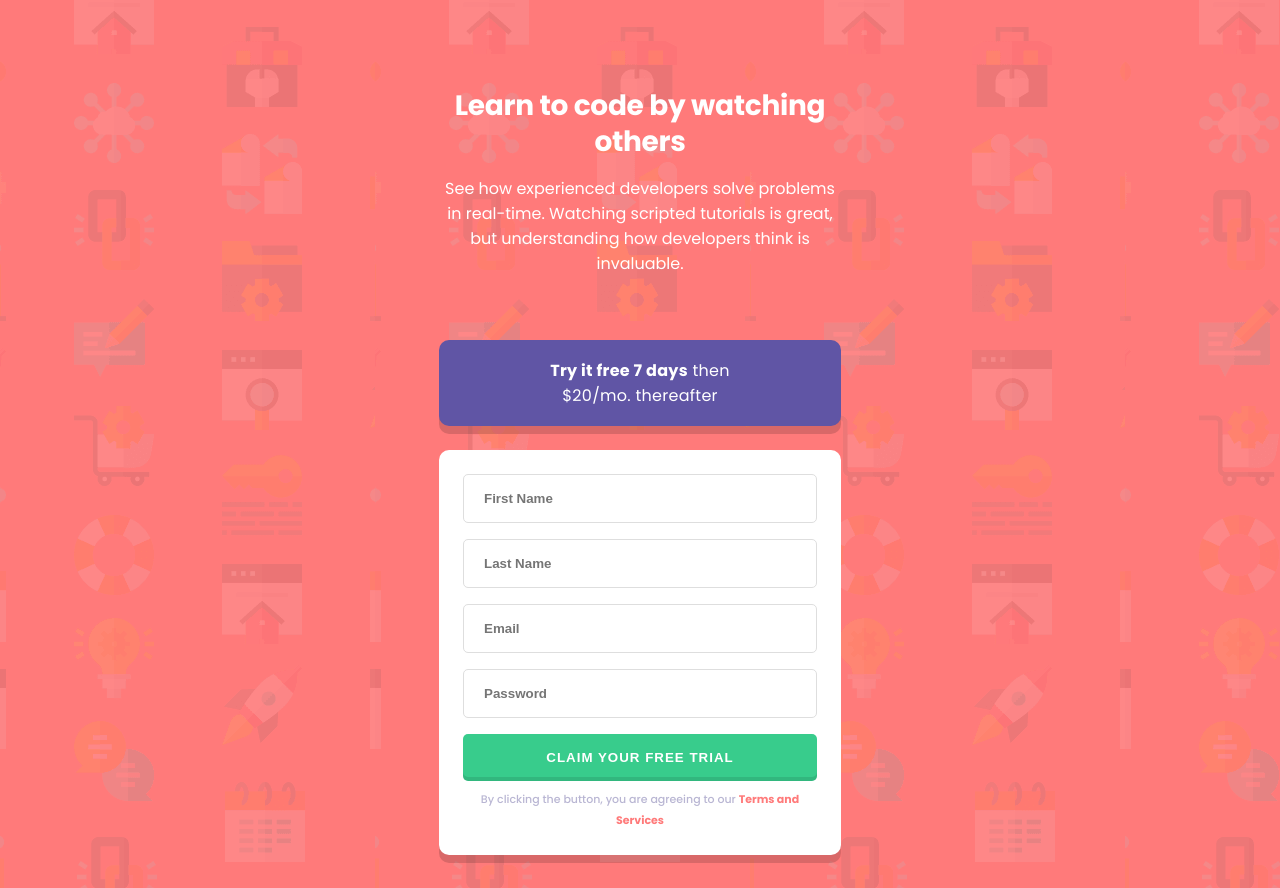
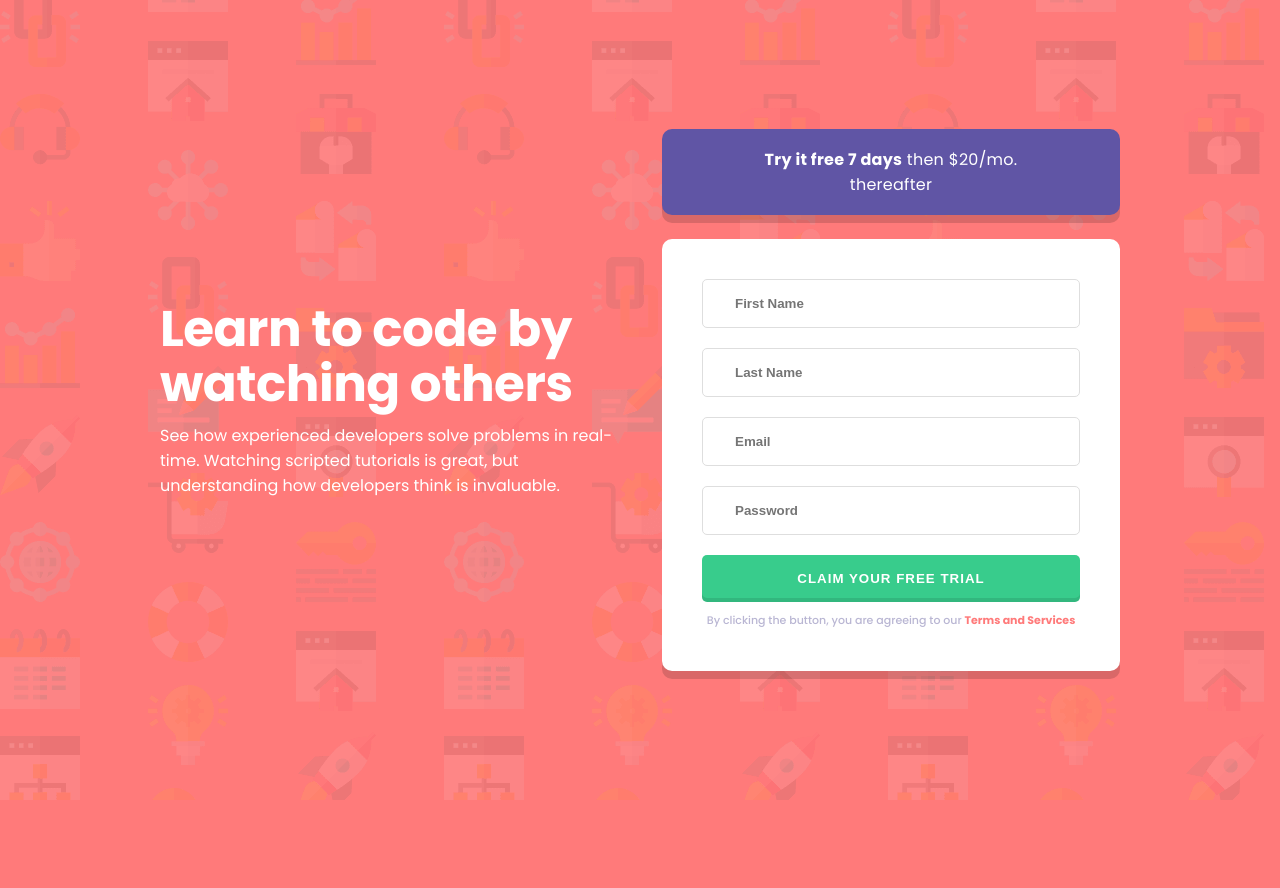
Before and after one commit to Blondeli/intro-component-with-signup-form, a plain HTML site: page index.html in a window 1280 px wide. After the commit the page ends 800 px from the top, so only its background shows below. Drawn offline with Linux system fonts and the light colour scheme.

```diff
--- a/style.css
+++ b/style.css
@@ -80,6 +80,10 @@ main {
   width: 100%;
 }
 
+#form-box > form > input:focus {
+  outline: 1px solid var(--blue-purple);
+}
+
 /* Submit button */
 #form-box > form > input[type="submit"] {
   background-color: var(--green);
@@ -89,9 +93,15 @@ main {
   letter-spacing: 1px;
   margin-bottom: 0.5rem;
   padding: 1rem 0;
+  transition: all 200ms ease-in-out;
+}
+
+#form-box > form > input[type="submit"]:focus {
+  outline: none;
 }
 
 #form-box > form > input[type="submit"]:hover {
+  background-color: hsl(154, 65%, 68%);
   cursor: pointer;
 }
 
@@ -110,3 +120,72 @@ main {
 #form-box > p > span:hover {
   cursor: pointer;
 }
+
+/* Desktop design */
+@media (min-width: 1200px) {
+  body {
+    align-items: center;
+    background-image: url(images/bg-intro-desktop.png);
+    display: flex;
+  }
+
+  main {
+    flex-direction: row;
+    margin: 5rem auto;
+    max-width: 1400px;
+    padding: 0 10rem;
+  }
+
+  /* Text section */
+  #text-content-section {
+    display: flex;
+    flex-direction: column;
+    justify-content: center;
+    margin: 0 1.375rem 0 0;
+    text-align: start;
+    width: 50%;
+  }
+
+  #text-content-section>h1 {
+    font-size: 3.125rem;
+    letter-spacing: -0.52px;
+    line-height: 3.4375rem;
+    margin-bottom: 0.6875rem;
+  }
+
+  /* Free trial section */
+  #free-trial-section {
+    margin-left: 1.375rem;
+    width: 50%;
+  }
+
+  #free-trial-ad {
+    background-color: var(--blue-purple);
+    color: white;
+    letter-spacing: 0.27px;
+    margin-bottom: 1.5rem;
+    padding: 1.125rem 20%;
+    border-radius: 10px;
+    box-shadow: var(--box-shadow);
+  }
+
+  #free-trial-ad>span {
+    font-weight: 700;
+  }
+
+  /* Form section */
+  #form-box {
+    padding: 2.5rem;
+  }
+
+  /* Input fields */
+  #form-box>form>input {
+    margin-bottom: 1.25rem;
+    padding: 1rem 0 1rem 2rem;
+  }
+
+  /* Submit button */
+  #form-box>form>input[type="submit"] {
+    margin-bottom: 0.5rem;
+  }
+}
```
